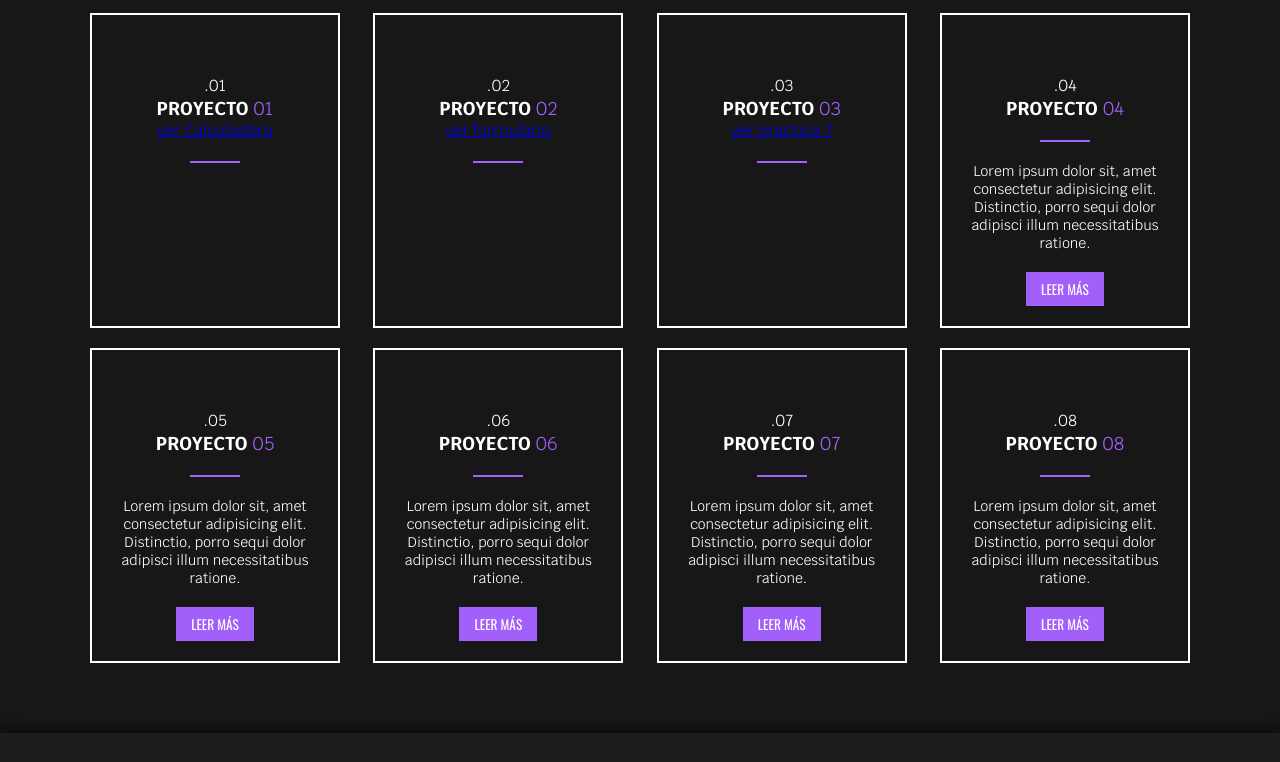
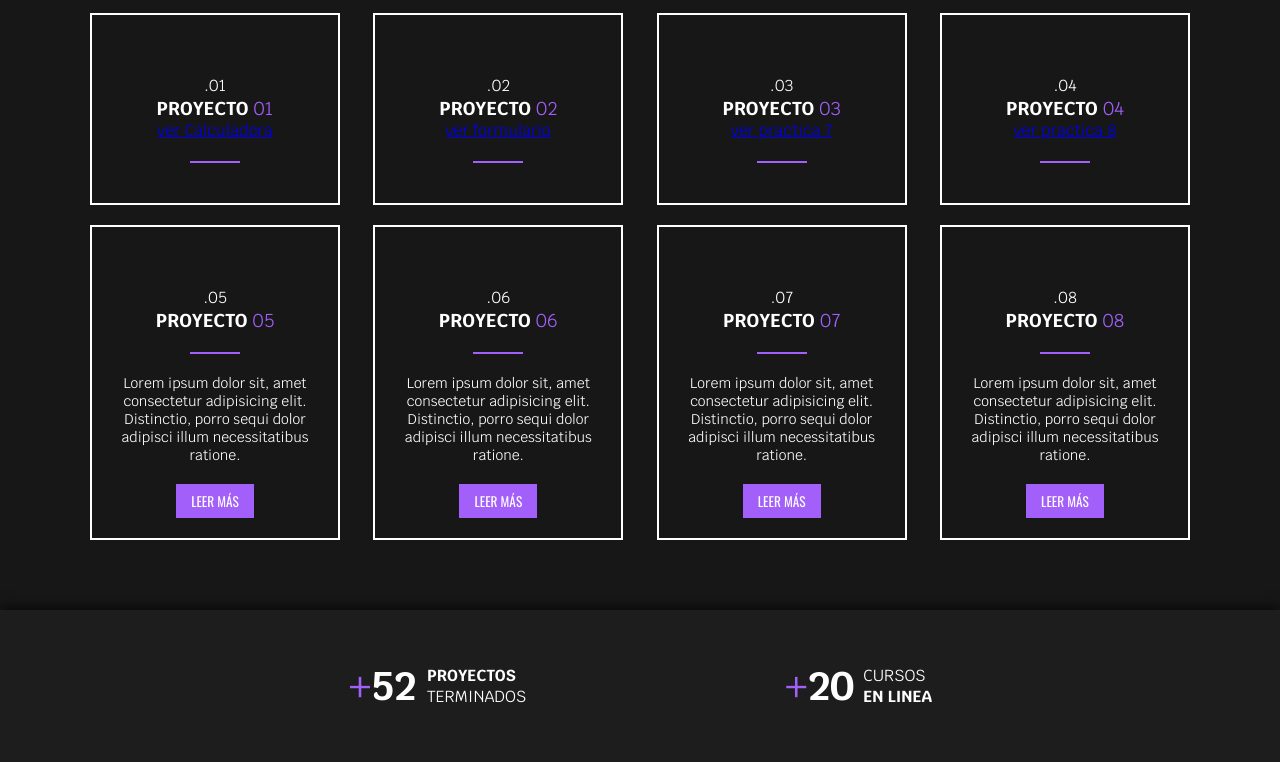
Before and after one commit to juwinapalacios/juwinapalacios.github.io, a plain HTML site: page index.html in a window 1280 px wide. Shown: the part 1520-2282 px from the top of the page. Drawn offline with nearby package versions, Linux system fonts and the light colour scheme.

Commit message:
Add files via upload

```diff
--- a/index.html
+++ b/index.html
@@ -778,9 +778,8 @@ footer .contenido .redes a:hover{
                     <h3 class="titulo-curso">
                         PROYECTO <span class="resaltado">04</span>
                     </h3>
+                    <a href="practica 8\index.html" target="_blank"> ver practica 8</a>
                     <hr>
-                    <p>Lorem ipsum dolor sit, amet consectetur adipisicing elit. Distinctio, porro sequi dolor adipisci illum necessitatibus ratione.</p>
-                    <button class="btn-primary">LEER MÁS</button>
                 </div>
 
             </div>
```
